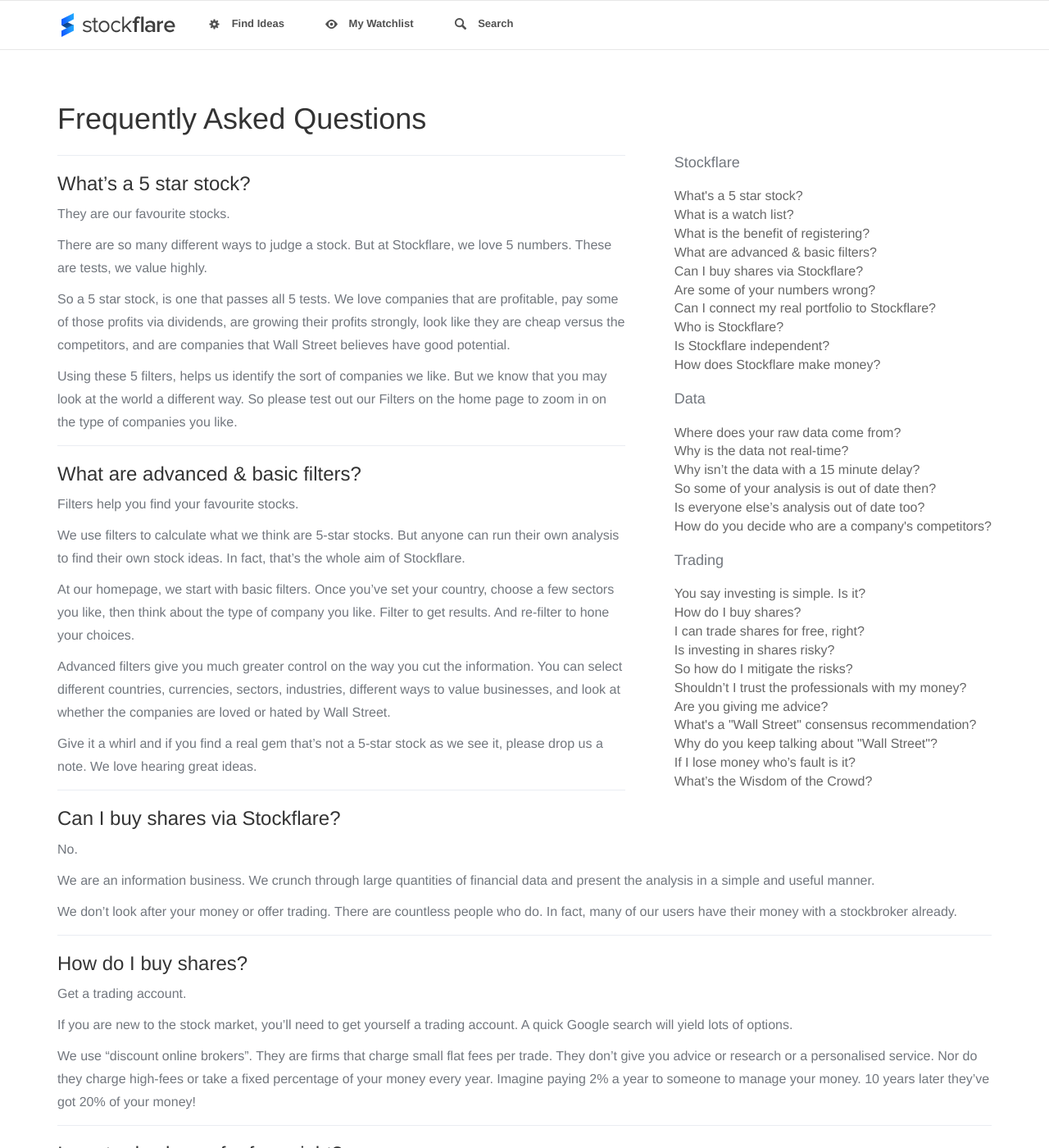
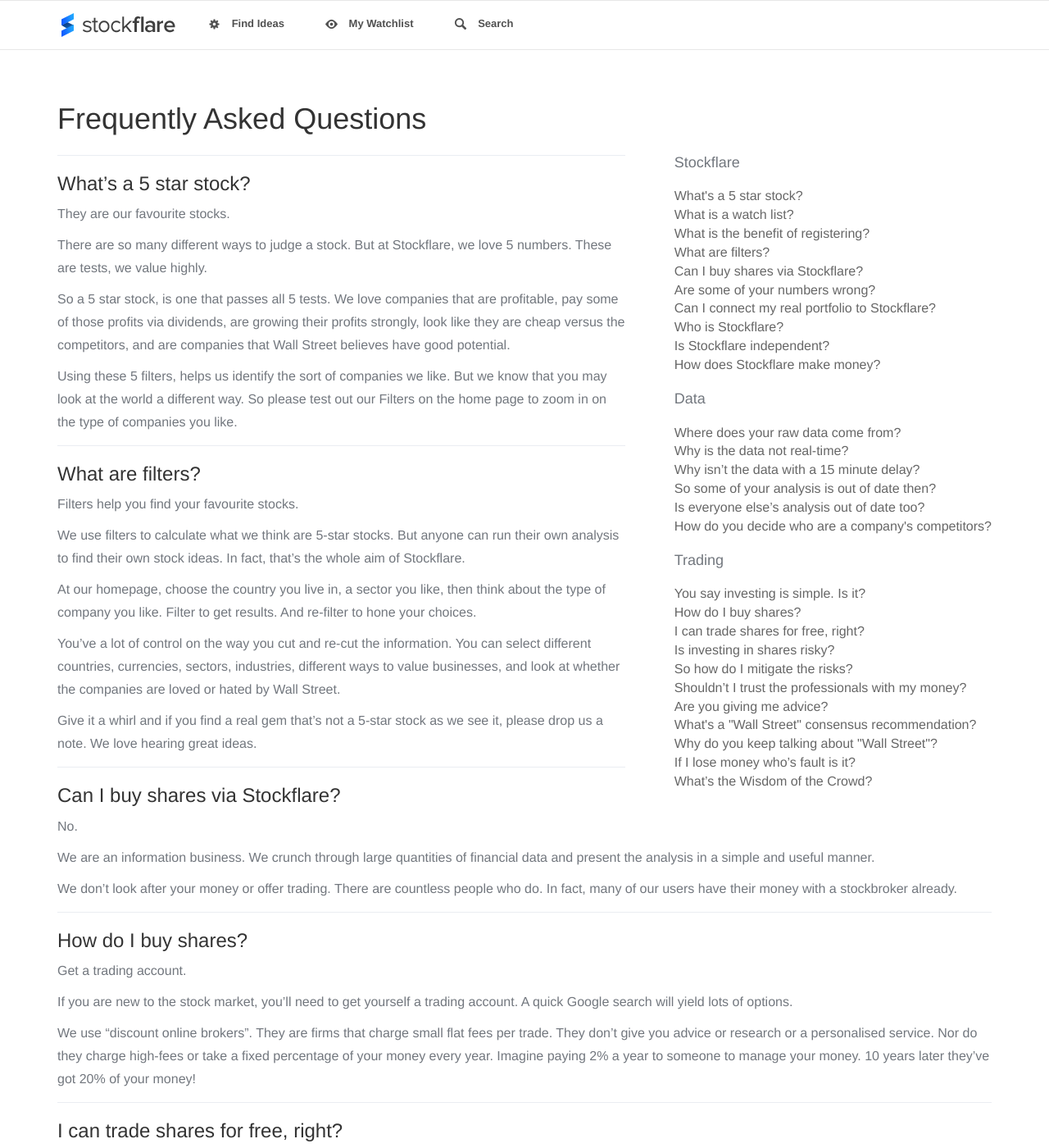
Before and after one commit to Stockflare/pages, a Jekyll site: the page built from faq/index.markdown, in a window 1280 px wide and 1400 px high. Shown: the whole window at 82% size. Built offline with Jekyll 4.4.1, drawn with Linux system fonts in a browser that asks for light colours; nearby versions of some CDN libraries.

Commit message:
Updated FAQ section
Changed the Advanced / Basic Filters Question

```diff
--- a/faq/index.markdown
+++ b/faq/index.markdown
@@ -8,7 +8,7 @@
   <li><a href="#5-star-stock">What's a 5 star stock?</a></li>
   <li><a href="#what-is-a-watch-list">What is a watch list?</a></li>
   <li><a href="#registration-benefits">What is the benefit of registering?</a></li>
-  <li><a href="#what-are-filters">What are advanced & basic filters?</a></li>
+  <li><a href="#what-are-filters">What are filters?</a></li>
   <li><a href="#can-i-trade">Can I buy shares via Stockflare?</a></li>
   <li><a href="#are-some-numbers-wrong">Are some of your numbers wrong?</a></li>
   <li><a href="#connect-portfolio">Can I connect my real portfolio to Stockflare?</a></li>
@@ -56,15 +56,15 @@
 
 <a class="faq-anchor" name="what-are-filters"></a>
 
-### What are advanced & basic filters?
+### What are filters?
 
 Filters help you find your favourite stocks.
 
 We use filters to calculate what we think are 5-star stocks. But anyone can run their own analysis to find their own stock ideas. In fact, that’s the whole aim of Stockflare.
 
-At our homepage, we start with basic filters. Once you’ve set your country, choose a few sectors you like, then think about the type of company you like. Filter to get results. And re-filter to hone your choices.
+At our homepage, choose the country you live in, a sector you like, then think about the type of company you like. Filter to get results. And re-filter to hone your choices.
 
-Advanced filters give you much greater control on the way you cut the information. You can select different countries, currencies, sectors, industries, different ways to value businesses, and look at whether the companies are loved or hated by Wall Street.
+You've a lot of control on the way you cut and re-cut the information. You can select different countries, currencies, sectors, industries, different ways to value businesses, and look at whether the companies are loved or hated by Wall Street.
 
 Give it a whirl and if you find a real gem that’s not a 5-star stock as we see it, please drop us a note. We love hearing great ideas.
 
```
